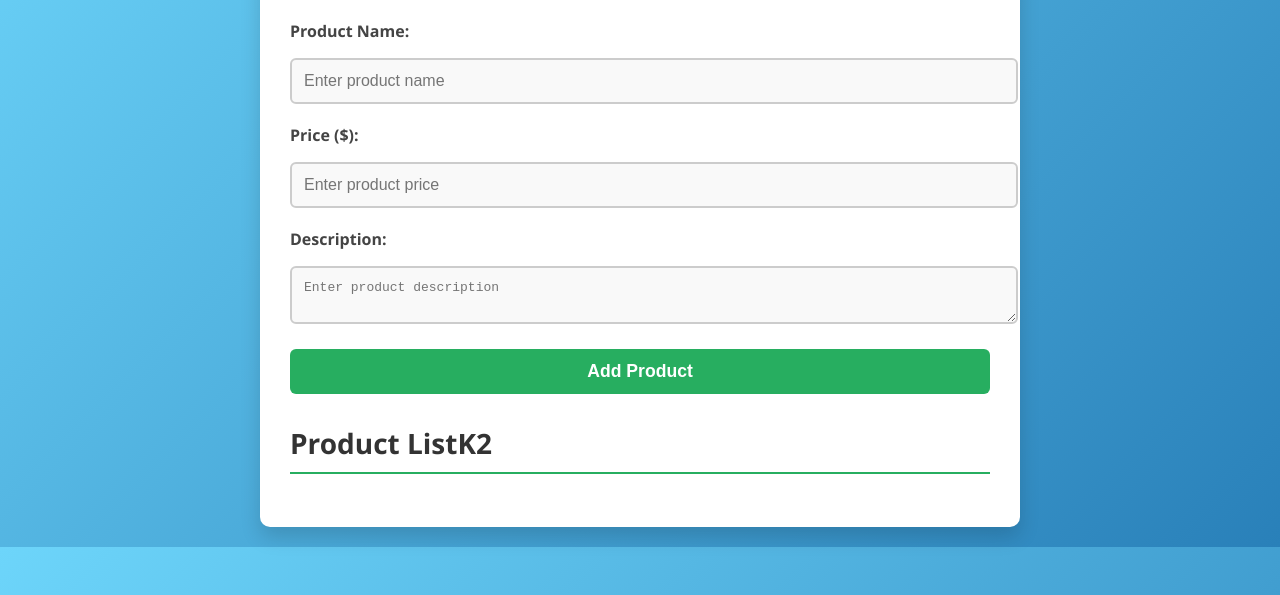
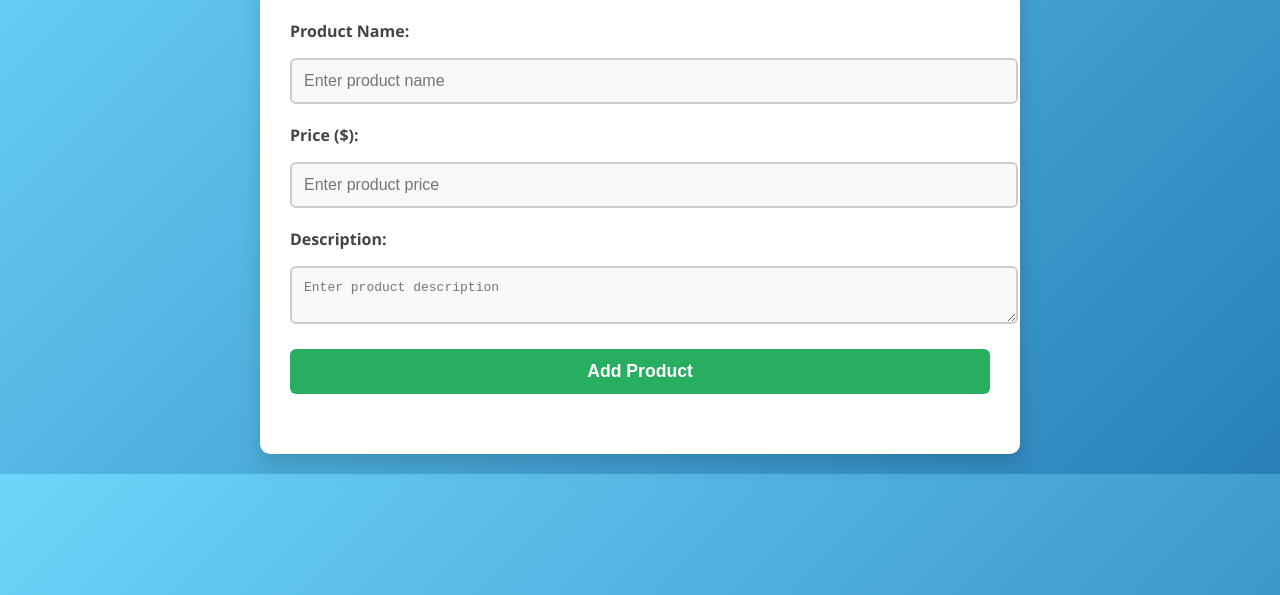
Before and after one commit to krishna33-vish/node-app, a website: page public/index.html in a window 1280 px wide. Shown: the part 205-800 px from the top of the page. Drawn offline with Linux system fonts and the light colour scheme; no server answers.

Commit message:
changed the index.html file

```diff
--- a/public/index.html
+++ b/public/index.html
@@ -26,8 +26,6 @@
             </form>
             <div class="message" id="message"></div>
         </div>
-
-        <h2>Product ListK2</h2>
         <div id="productList"></div>
     </div>
 
```
